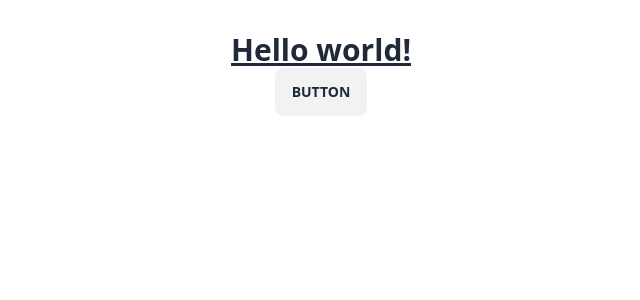
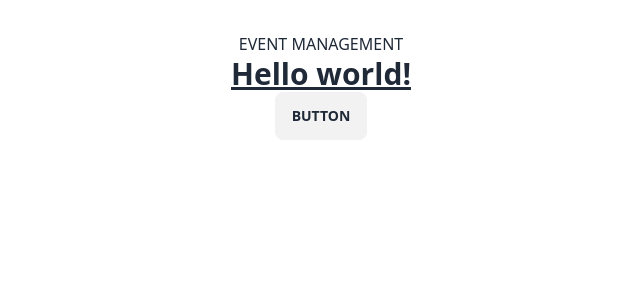
Before and after one commit to Kelompok1Harisenin/event-management-fe, a React (Vite) app: page / in a window 1280 px wide. Shown: the top 300 px of the page, without its empty margins (319-959 px from the left). Built offline with nearby package versions, Linux system fonts and the light colour scheme.

Commit message:
text header

```diff
--- a/src/App.jsx
+++ b/src/App.jsx
@@ -2,12 +2,14 @@ import { useState } from 'react'
 import reactLogo from './assets/react.svg'
 import viteLogo from '/vite.svg'
 import './App.css'
+import Header from './components/layouts/Header'
 
 function App() {
   const [count, setCount] = useState(0)
 
   return (
     <>
+    <Header />
     <h1 className="text-3xl font-bold underline">
       Hello world!
     </h1>
--- a/src/components/layouts/Header.jsx
+++ b/src/components/layouts/Header.jsx
@@ -0,0 +1,10 @@
+import { useState } from "react";
+function Header(props) {
+  return (
+    <>
+      <h1>EVENT MANAGEMENT</h1>
+    </>
+  )
+}
+
+export default Header;
```
